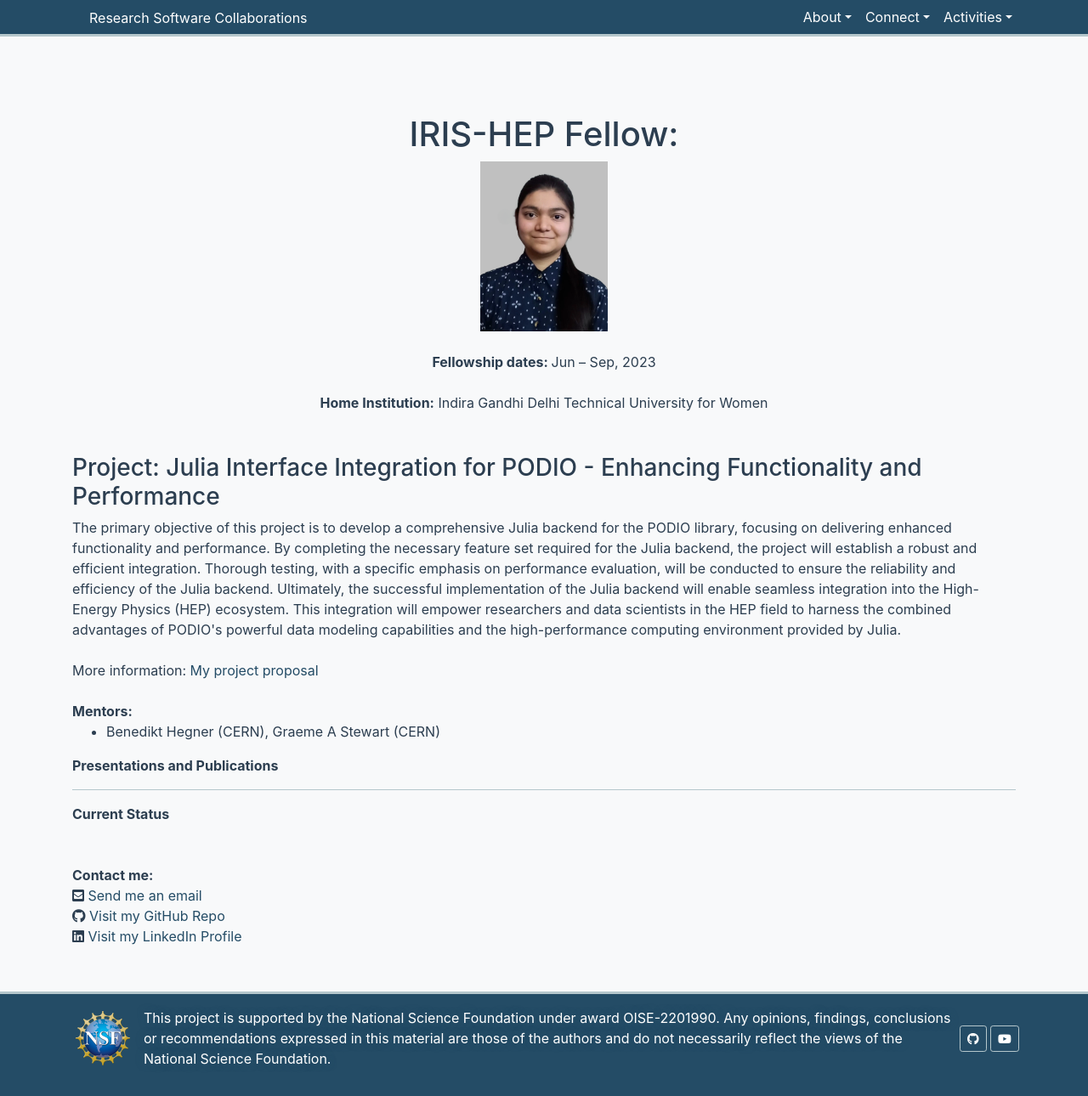
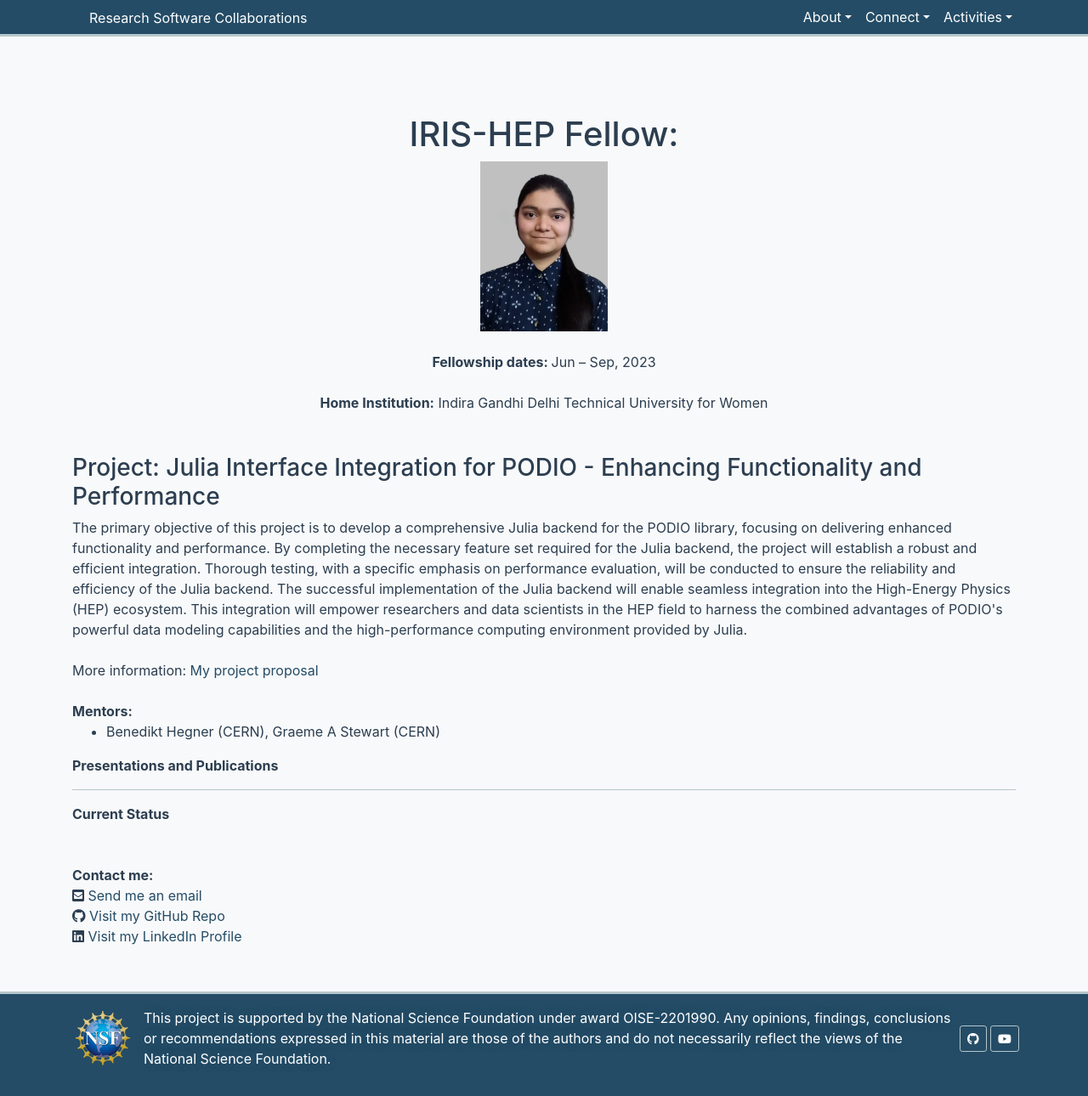
Before and after one commit to research-software-collaborations/research-software-collaborations.github.io, a Jekyll site: the page built from pages/trainees/Ananya2003Gupta.md, in a window 1280 px wide and 1290 px high. Shown: the whole window at 85% size. Built offline with Jekyll 4.4.1, drawn with Linux system fonts in a browser that asks for light colours; cached includes are drawn as plain includes.

```diff
--- a/pages/trainees/Ananya2003Gupta.md
+++ b/pages/trainees/Ananya2003Gupta.md
@@ -14,12 +14,12 @@ website:
 e-mail: ananyaguptawork1@gmail.com
 project_title: Julia Interface Integration for PODIO - Enhancing Functionality and Performance
 project_goal: >
-  The primary objective of this project is to develop a comprehensive Julia backend for the PODIO library, focusing on delivering enhanced functionality and performance. By completing the necessary feature set required for the Julia backend, the project will establish a robust and efficient integration. Thorough testing, with a specific emphasis on performance evaluation, will be conducted to ensure the reliability and efficiency of the Julia backend. Ultimately, the successful implementation of the Julia backend will enable seamless integration into the High-Energy Physics (HEP) ecosystem. This integration will empower researchers and data scientists in the HEP field to harness the combined advantages of PODIO's powerful data modeling capabilities and the high-performance computing environment provided by Julia.
+  The primary objective of this project is to develop a comprehensive Julia backend for the PODIO library, focusing on delivering enhanced functionality and performance. By completing the necessary feature set required for the Julia backend, the project will establish a robust and efficient integration. Thorough testing, with a specific emphasis on performance evaluation, will be conducted to ensure the reliability and efficiency of the Julia backend. The successful implementation of the Julia backend will enable seamless integration into the High-Energy Physics (HEP) ecosystem. This integration will empower researchers and data scientists in the HEP field to harness the combined advantages of PODIO's powerful data modeling capabilities and the high-performance computing environment provided by Julia.
 mentors:
 - Benedikt Hegner (CERN), Graeme A Stewart (CERN)
 proposal: /assets/pdf/Julia_Interface_Integration_for_PODIO-Enhancing_Functionality_and_Performance.pdf
 presentations:
 github-username: Ananya2003Gupta
-linkedin-profile: linkedin.com/in/ananyagupta05
+linkedin-profile: https://www.linkedin.com/in/ananyagupta05/
 current_status: >
 ---
```
